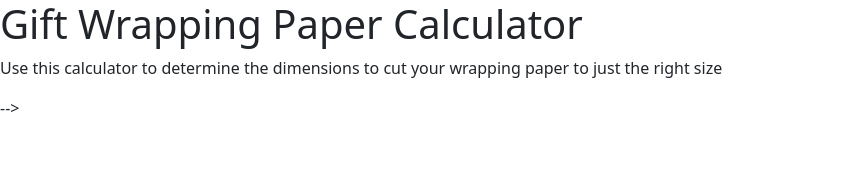
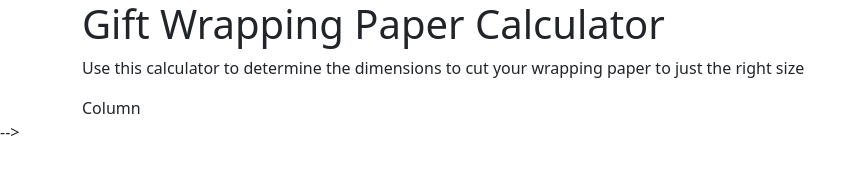
Before and after one commit to dstamp1/gift-wrapping-paper-calculator, a plain HTML site: page index.html in a window 1280 px wide. Shown: the whole page, without its empty margins (0-866 px from the left). Drawn offline with nearby package versions, Linux system fonts and the light colour scheme.

Commit message:
Edit index.html

```diff
--- a/index.html
+++ b/index.html
@@ -1,5 +1,6 @@
 <!doctype html>
 <html lang="en">
+
 <head>
   <!-- Required meta tags -->
   <meta charset="utf-8">
@@ -10,9 +11,21 @@
 
   <title>Gift Wrapping Paper Calculator</title>
 </head>
+
 <body>
+  <div class="container">
+    <div class="row">
       <h1>Gift Wrapping Paper Calculator</h1>
+      <div class="col-12">
         <p>Use this calculator to determine the dimensions to cut your wrapping paper to just the right size</p>
+      </div>
+      <div class="col-12">
+        Column
+      </div>
+    </div>
+  </div>
+
+
 
 
   <script src="https://cdn.jsdelivr.net/npm/bootstrap@5.1.3/dist/js/bootstrap.bundle.min.js" integrity="sha384-ka7Sk0Gln4gmtz2MlQnikT1wXgYsOg+OMhuP+IlRH9sENBO0LRn5q+8nbTov4+1p" crossorigin="anonymous"></script>
```
Lines whose indentation alone changed are shown as unchanged.
